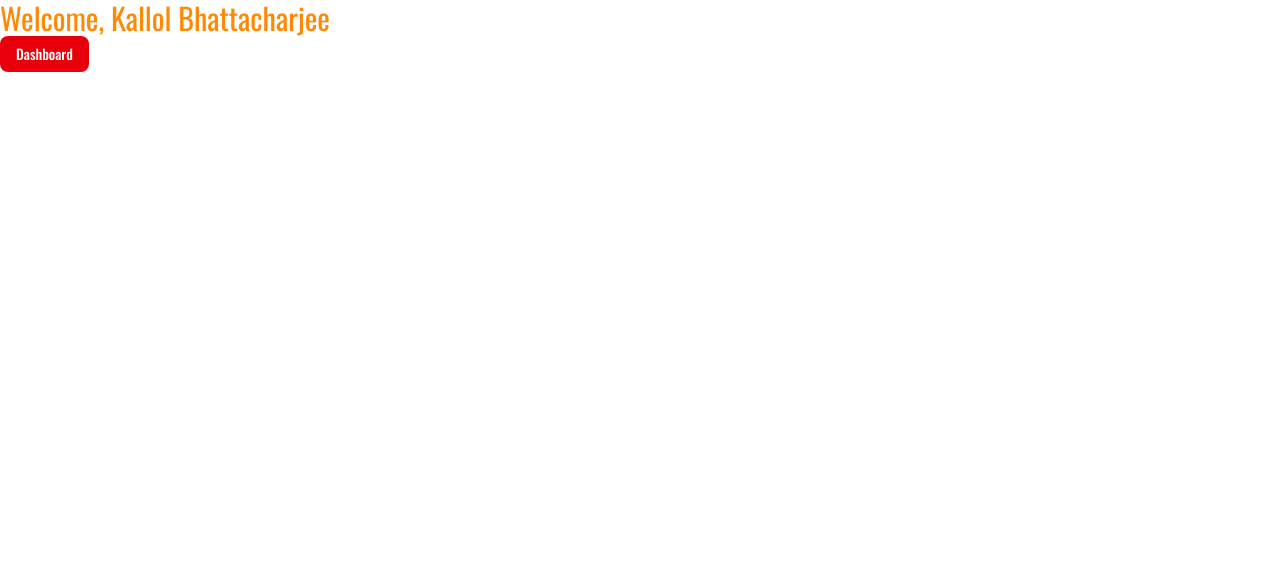
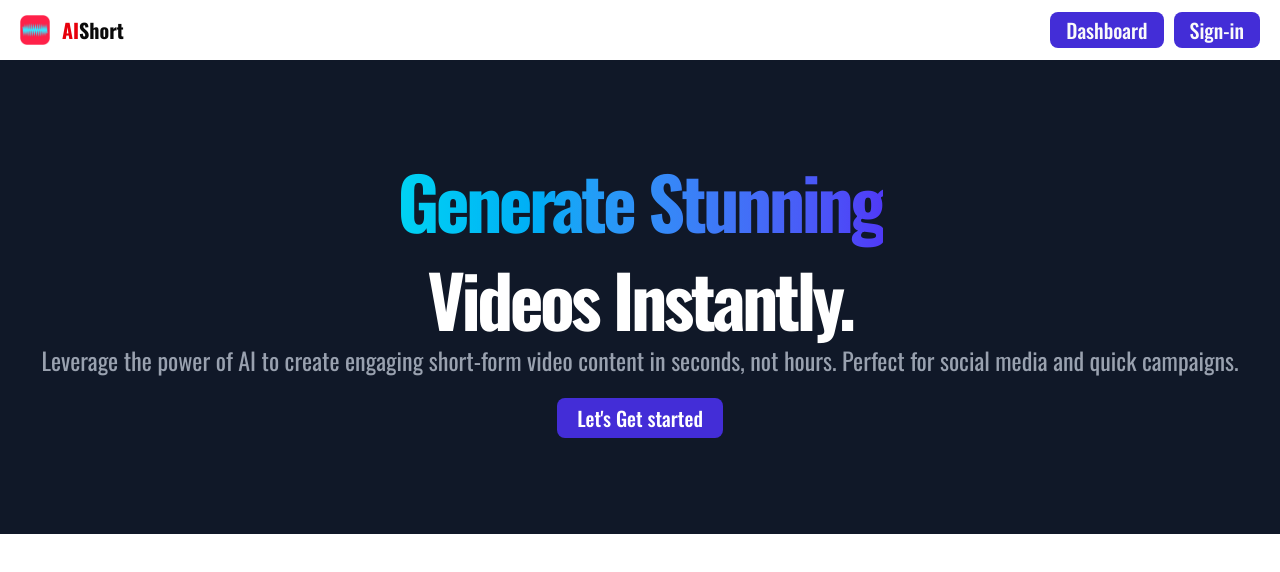
Before and after one commit to CodeWithKallol/Ai-Short-Video-Generator, a Next.js app: page / in a window 1280 px wide. Shown: the top 572 px of the page. Built offline with nearby package versions, Linux system fonts and the light colour scheme; no server answers.

Commit message:
added the homepage

```diff
--- a/app/page.js
+++ b/app/page.js
@@ -1,15 +1,56 @@
+"use client"
 import { Button } from "@/components/ui/button"
-import { UserButton } from "@clerk/nextjs";
+import { UserButton, useUser } from "@clerk/nextjs";
 import Link from "next/link";
+import Image from 'next/image'
 
 export default function Home() {
+  const { user } = useUser()
   return (
     <div>
-      <h1 className="text-3xl text-orange-400">Welcome, Kallol Bhattacharjee</h1>
-      <Link href={'/dashboard'}>
-      <Button variant="destructive">Dashboard</Button>
-      </Link>
-      <UserButton/>
+      <div className="flex gap-10 justify-between items-center p-3 px-5 shadow-md hover:shadow-2xl">
+        <div className='flex gap-3 items-center cursor-pointer'>
+          <Image src={'/logo.png'} alt='Ai Short Video' width={30} height={30} />
+          <h2 className='font-bold text-xl'><span className='text-red-600'>AI</span>Short</h2>
+        </div>
+
+        <div className="flex gap-2.5 hover:scale-105 transition-all">
+          <Link href={'/dashboard'}>
+            <Button className="bg-indigo-700 text-xl cursor-pointer hover:bg-green-700 py-4">Dashboard</Button>
+          </Link>
+
+          {user ? <UserButton /> :
+            <Link href={'/sign-in'}>
+              <Button className="bg-indigo-700 text-xl cursor-pointer hover:bg-green-700">Sign-in</Button>
+            </Link>
+          }
+        </div>
+      </div>
+
+      <main className="mx-auto w-full py-12 md:py-24 px-4 sm:px-6 lg:px-8 bg-gray-900 text-white">
+        <div className="text-center">
+          <div className="items-center text-center text-5xl">
+            {user && <h2>Welcome, <span className="text-transparent bg-clip-text bg-gradient-to-r from-orange-300 to-red-500">{user?.fullName}</span></h2>}
+          </div>
+          <div className="text-white text-3xl grid gap-5 ">
+            <div>
+              <div className="text-center">
+                <h1 className="text-5xl md:text-7xl font-extrabold leading-tight tracking-tighter">
+                  <span className="text-transparent bg-clip-text bg-gradient-to-r from-cyan-400 to-indigo-600">Generate Stunning</span><br />
+                  <span className='block mt-2'>Videos Instantly.</span>
+                </h1>
+              </div>
+              <p className="text-2xl text-gray-400 mx-auto">
+                Leverage the power of AI to create engaging short-form video content in seconds, not hours. Perfect for social media and quick campaigns.
+              </p>
+            </div>
+            <div>
+              <Button className="bg-indigo-700 text-white text-xl cursor-pointer p-5 hover:bg-purple-700">Let's Get started</Button>
+            </div>
+
+          </div>
+        </div>
+      </main>
     </div>
   );
 }
```
Also changed, not shown: 1 other file (tests, documents, lock files or other folders).
